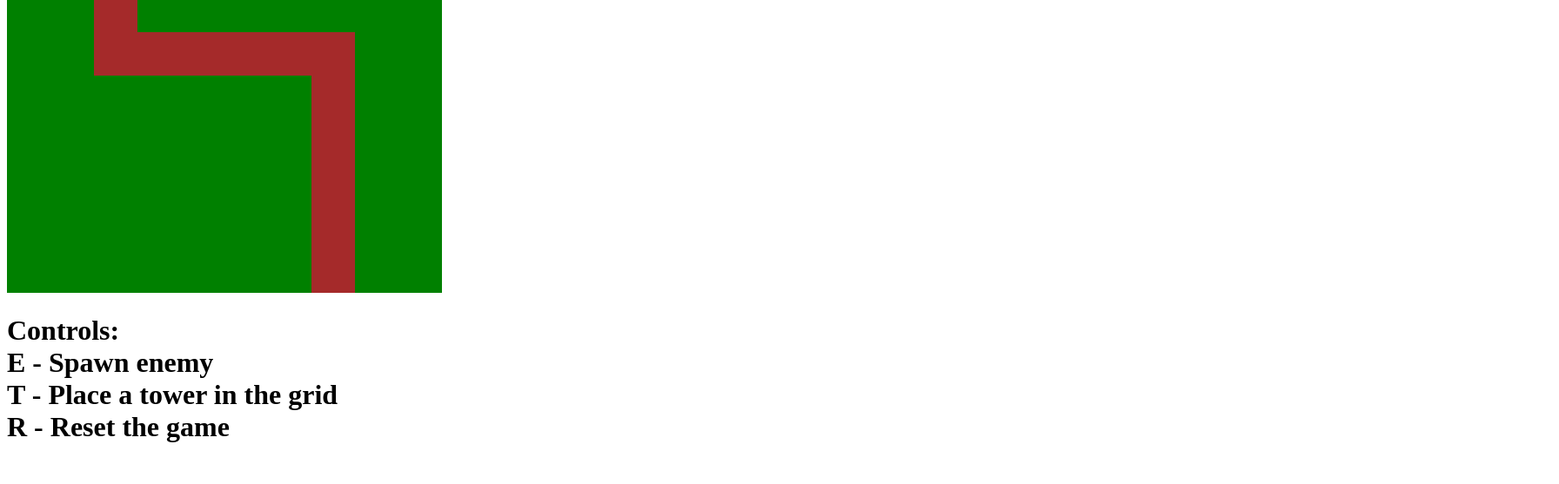
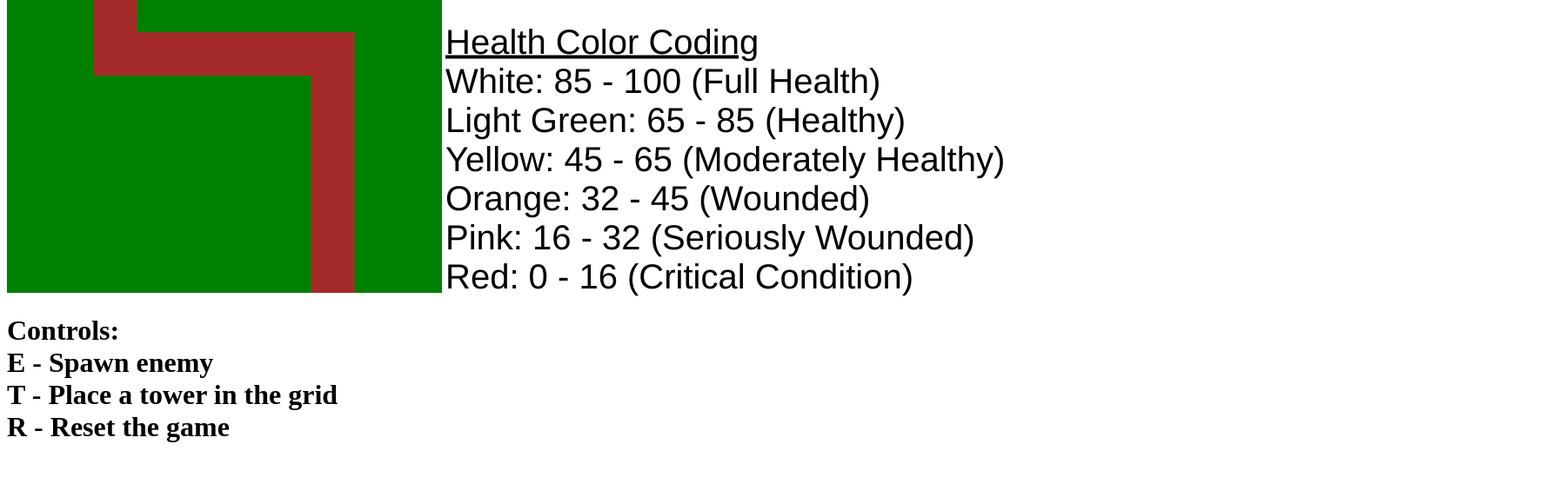
Before and after one commit to RobkooCZ/RTD, a plain HTML site: page index.html in a window 1280 px wide. Shown: the part 243-800 px from the top of the page at 87% size, 1792 px wide, since content can reach past the window. Drawn offline with Linux system fonts and the light colour scheme.

Commit message:
added a changelog, license and readme

```diff
--- a/dist/main.js
+++ b/dist/main.js
@@ -194,7 +194,7 @@ document.addEventListener('DOMContentLoaded', () => {
     let damage = 10;
     let fireRate = 2;
     let health = 100;
-    staticInfo.innerHTML = `Tower Damage: ${damage}<br>Fire Rate: ${fireRate}/s<br>Enemy Health: ${health}`;
+    staticInfo.innerHTML = `Tower Damage: ${damage}<br>Fire Rate: ${fireRate}/s<br>Enemy Health: ${health}<br><br><u>Health Color Coding </u><br>White: 85 - 100 (Full Health)<br>Light Green: 65 - 85 (Healthy)<br>Yellow: 45 - 65 (Moderately Healthy)<br>Orange: 32 - 45 (Wounded)<br>Pink: 16 - 32 (Seriously Wounded)<br>Red: 0 - 16 (Critical Condition)`;
     let cursorX = 0; // Initialize cursorX
     let cursorY = 0; // Initialize cursorY
     // Mouse movement for cursor position
--- a/src/game.ts
+++ b/src/game.ts
@@ -50,7 +50,7 @@ document.addEventListener('DOMContentLoaded', () => {
     let fireRate = 2;
     let health = 100;
 
-    staticInfo.innerHTML = `Tower Damage: ${damage}<br>Fire Rate: ${fireRate}/s<br>Enemy Health: ${health}`;
+    staticInfo.innerHTML = `Tower Damage: ${damage}<br>Fire Rate: ${fireRate}/s<br>Enemy Health: ${health}<br><br><u>Health Color Coding </u><br>White: 85 - 100 (Full Health)<br>Light Green: 65 - 85 (Healthy)<br>Yellow: 45 - 65 (Moderately Healthy)<br>Orange: 32 - 45 (Wounded)<br>Pink: 16 - 32 (Seriously Wounded)<br>Red: 0 - 16 (Critical Condition)`;
 
     let cursorX = 0; // Initialize cursorX
     let cursorY = 0; // Initialize cursorY
--- a/style.css
+++ b/style.css
@@ -1,7 +1,8 @@
 .staticInfo {
     position: absolute;
-    top: 20%;
-    left: 55%;
+    top: 42%;
+    left: 90%;
+    width: 100%;
     transform: translate(-50%, -50%);
     font-family: 'Franklin Gothic Medium', 'Arial Narrow', Arial, sans-serif;
     font-size: 5vh;
```
Also changed, not shown: CHANGELOG.md (added), README.md, 1 other file.
